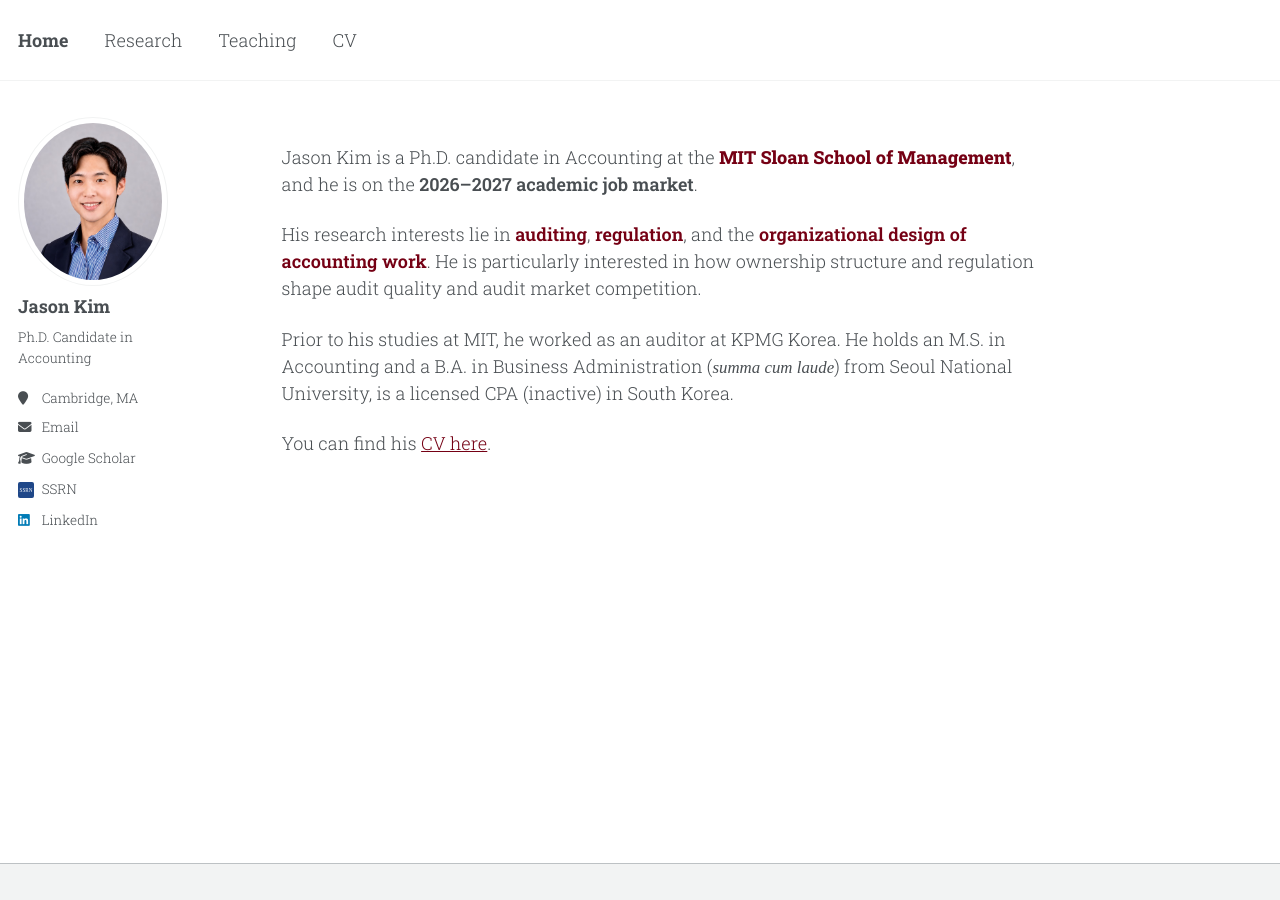
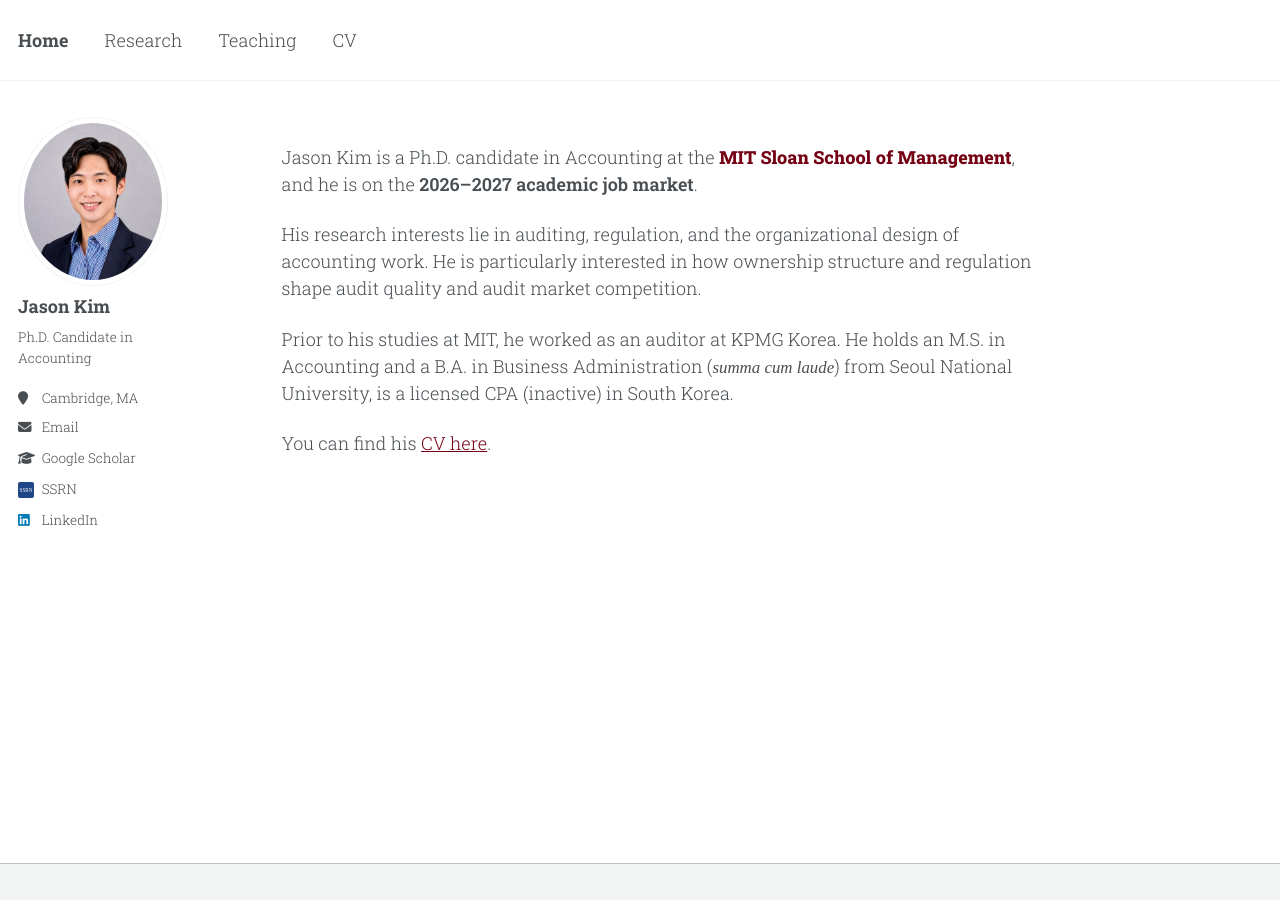
Before and after one commit to jgkim262/jgkim262.github.io, a Jekyll site: the page built from _pages/about.md, in a window 1280 px wide. Built offline with Jekyll 4.4.1, drawn with Linux system fonts in a browser that asks for light colours; a style sheet for code colours, icons or effects is not loaded.

Commit message:
Update about.md

```diff
--- a/_pages/about.md
+++ b/_pages/about.md
@@ -9,7 +9,7 @@ redirect_from:
 <br>
 Jason Kim is a Ph.D. candidate in Accounting at the **[MIT Sloan School of Management](https://mitsloan.mit.edu/){: .extrabold}**, and he is on the <span class="semibold">2026–2027 academic job market</span>.
 
-His research interests lie in <span class="topic">auditing</span>, <span class="topic">regulation</span>, and the <span class="topic">organizational design of accounting work</span>. He is particularly interested in how ownership structure and regulation shape audit quality and audit market competition.
+His research interests lie in auditing, regulation, and the organizational design of accounting work. He is particularly interested in how ownership structure and regulation shape audit quality and audit market competition.
 
 Prior to his studies at MIT, he worked as an auditor at KPMG Korea. He holds an M.S. in Accounting and a B.A. in Business Administration (<em class="latin">summa cum laude</em>) from Seoul National University, is a licensed CPA (inactive) in South Korea.
 
```
